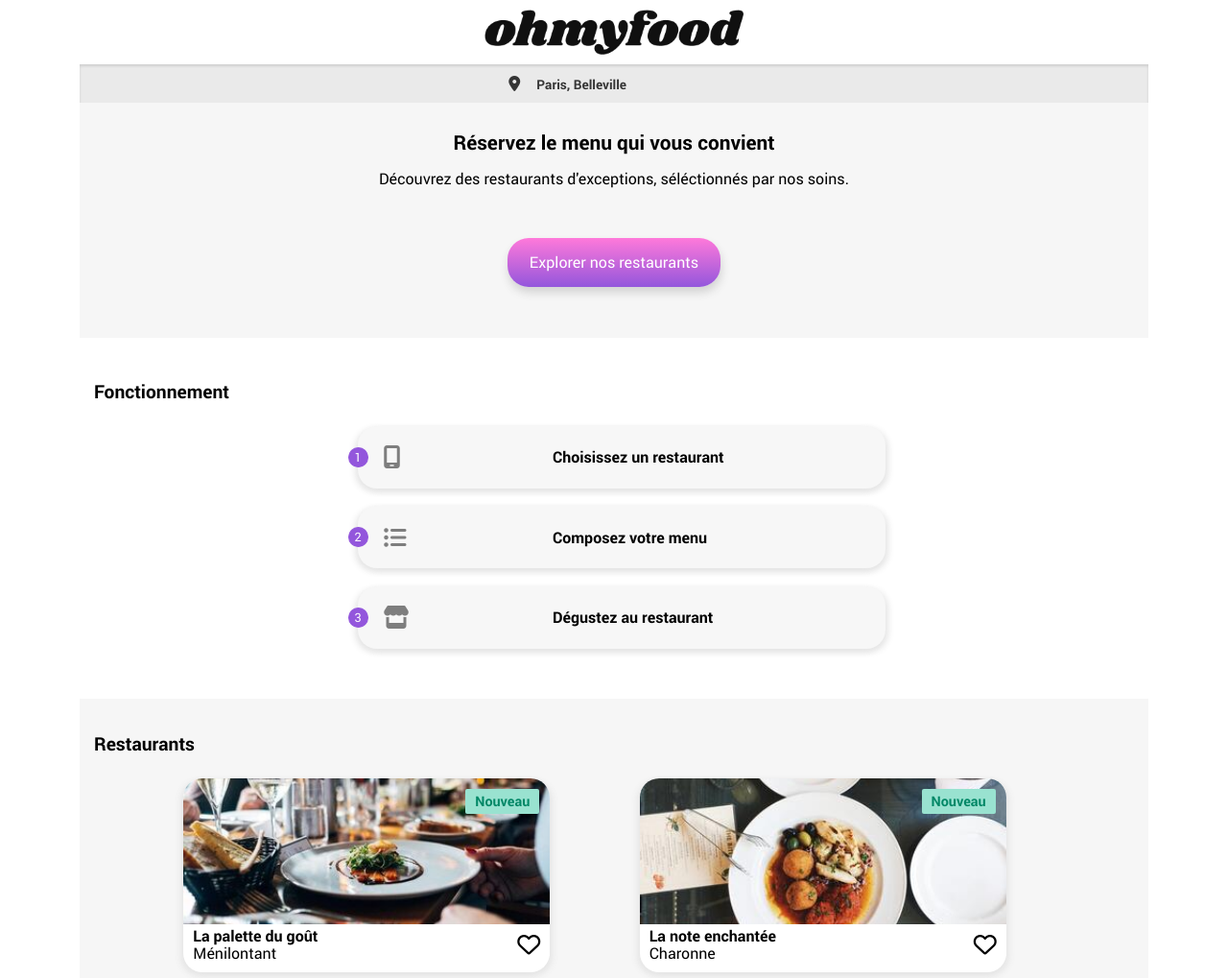
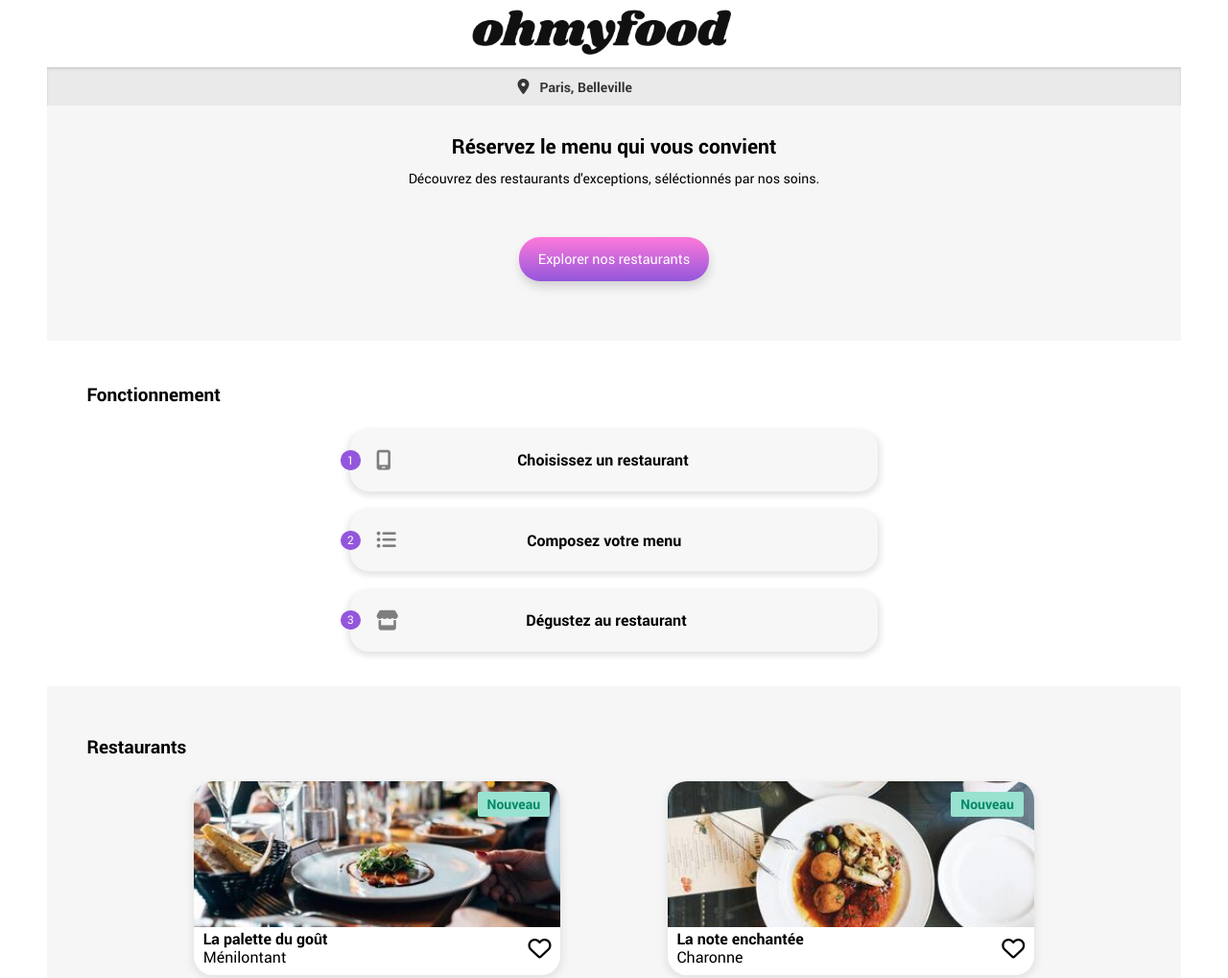
Before and after one commit to ArmanceS/Ohmyfood, a plain HTML site: page index.html in a window 1280 px wide. Shown: the top 1019 px of the page at 96% size. Drawn offline with Linux system fonts and the light colour scheme.

Commit message:
css:optimization and  media queries

```diff
--- a/Css/stylesheet.css
+++ b/Css/stylesheet.css
@@ -8,7 +8,7 @@
         url('Fonts/Shrikland/Shrikhand-Regular.svg') format('svg');
     font-weight: normal;
     font-style: italic;
-    font-display: swap;
+    font-display: swap
 }
 
 @font-face {
@@ -21,7 +21,7 @@
         url('Fonts/Roboto/Roboto-Bold.svg') format('svg');
     font-weight: bold;
     font-style: normal;
-    font-display: swap;
+    font-display: swap
 }
 
 @font-face {
@@ -34,7 +34,7 @@
         url('Fonts/Roboto/Roboto-Regular.svg') format('svg');
     font-weight: normal;
     font-style: normal;
-    font-display: swap;
+    font-display: swap
 }
 
 * {
@@ -42,130 +42,138 @@
     font-size: 16px;
     outline: none;
     list-style: none;
-    font-family: 'Roboto', 'Open Sans', 'Helvetica Neue', sans-serif;
+    font-family: 'Roboto', 'Open Sans', 'Helvetica Neue', sans-serif
+}
+
+html, body {
+    min-height: 100vh;
+    position: relative
+}
+
+body {
+    padding-bottom: 133.38px
 }
 
 h2 {
-    font-size: 1.2rem;
-    margin-bottom: 25px;
+    font-size: 19px;
+    margin-bottom: 25px
+}
+
+h3 {
+    margin: 0
 }
 
 h4 {
     font-family: 'Shrikhand', serif;
-    font-size: 1.1rem;
+    font-size: 18px;
     color: #fff;
-    font-weight: normal;
+    font-weight: normal
 }
 
 a {
     text-decoration: none;
-    color: black;
+    color: black
 }
+/**********************Index**********************/
 
 .header {
-    padding: 10px 0;
-    height: auto;
+    width: 36%;
+    margin: 10px auto
 }
 
 .header-img {
-    width: 50%;
+    width: 100%;
     max-width: 270px;
-    min-width: 140px;
-    height: auto;
-    display: block;
-    margin-left: auto;
-    margin-right: auto;
+    min-width: 140px
 }
-
+/*****Formular*****/
 .search {
     height: 285px;
     background-color: #f6f6f6;
     text-align: center;
-    margin-bottom: 45px;
+    margin-bottom: 45px
 }
 
 .search-input {
     background-color: #eaeaea;
     height: 40px;
     box-shadow: inset 0px 2px 3px #cfcfcf;
-    margin-bottom: 30px;
     display: flex;
     align-items: center;
     justify-content: center;
+    margin-bottom: 30px
 }
 
 .search input {
     border: none;
     font-family: 'Roboto';
     background-color: #eaeaea;
-    width: 45%;
+    width: 37%
 }
 
 .fa-location-dot {
     width: 30px;
-    color: #353535;
-    margin-right: 6px;
+    color: #353535
 }
 
-::placeholder {
+input::placeholder {
     color: #353535;
-    font-size: 0.85rem;
-    font-weight: 600;
+    font-size: 14px;
+    font-weight: bold
 }
 
 .annonce {
-    margin-bottom: 30px;
+    margin-bottom: 30px
 }
 
 .title {
-    font-size: 1.3rem;
+    font-size: 21px;
     width: 70%;
-    margin: 0 auto 13px auto;
+    margin: 0 auto 13px
 }
 
 .description {
-    font-size: 0.9rem;
+    font-size: 14px;
     width: 90%;
-    margin-left: auto;
-    margin-right: auto;
-    text-align: center;
+    margin: 14px auto
 }
 
 .button {
     padding: 1em 1.4em;
     color: #fff;
-    font-size: 0.8rem;
+    font-size: 13px;
     border-radius: 22px;
     background: linear-gradient(#ff79da, #9356dc);
     border: none;
     box-shadow: 1px 6px 10px lightgrey;
     display: table;
-    margin: 0 auto;
+    margin: 0 auto 20px
 }
 
 .button:focus, .button:hover {
     transform: scale(1.1);
     cursor: pointer;
     opacity: 0.9;
-    box-shadow: 1px 6px 10px #7e7e7e;
+    box-shadow: 1px 6px 10px #7e7e7e
 }
 
 .button:active {
-    transform: scale(1.2);
+    transform: scale(1.2)
 }
 
+/*****Operation of the site*****/
 .function {
-    margin-left: 15px;
-    height: 315px;
+    width: 93%;
+    margin: 0 auto;
+    height: 315px
 }
 
 .functioning-content {
     padding: 0;
-    width: 95%;
     height: 250px;
     display: flex;
     flex-wrap: wrap;
-    counter-reset: fonctioning;
+    counter-reset: fonctioning /*for the numbers of the list*/
 }
 
 .functioning {
@@ -177,7 +185,7 @@ a {
     background-color: #f7f7f7;
     border-radius: 20px;
     box-shadow: 3px 3px 7px #e6e6e6, -3px 3px 7px #e6e6e6;
-    position: relative;
+    position: relative
 }
 
 .functioning:focus, .functioning:hover {
@@ -185,9 +193,8 @@ a {
 }
 
 .functioning .fa-solid {
-    width: 55px;
     padding-left: 27px;
-    color: #7e7e7e;
+    color: #7e7e7e
 }
 
 .functioning:focus .fa-solid, .functioning:hover .fa-solid {
@@ -195,8 +202,8 @@ a {
 }
 
 .functioning p {
-    width: 80%;
     font-weight: bold;
+    flex-grow: 0.75
 }
 
 .functioning::before {
@@ -206,28 +213,29 @@ a {
     background-color: #9356dc;
     border-radius: 50%;
     color: #fff;
-    font-family: 'Roboto';
-    font-size: 0.8rem;
+    font-size: 12px;
     position: absolute;
     left: -10px;
-    padding: 2.2px 5.95px;
+    padding: 2.2px 5.95px
 }
 
+/*****Restaurants*****/
 .center {
-    padding-left: 15px;
-    padding-bottom: 40px;
-    background-color: #f6f6f6;
+    padding: 36px 0 40px 0;
+    background-color: #f6f6f6
 }
 
-.center h2 {
-    padding-top: 36px;
+#Restaurants {
+    width: 93%;
+    margin: 16px auto 25px
 }
 
 .galerie-content {
-    width: 95%;
+    width: 93%;
+    margin: 0 auto;
     height: 880px;
     display: flex;
-    flex-wrap: wrap;
+    flex-wrap: wrap
 }
 
 .galerie {
@@ -236,19 +244,18 @@ a {
     background-color: #fff;
     box-shadow: 3px 3px 7px #e6e6e6, -3px 3px 7px #e6e6e6;
     border-radius: 20px;
-    position: relative;
+    position: relative
 }
 
 .galerie-img {
     width: 100%;
     height: 75%;
     border-radius: 20px 20px 0 0;
-    object-fit: cover;
-    /*aspect-ratio: 11/6;*/
+    object-fit: cover
 }
 
 .annotation {
-    font-size: 0.9rem;
+    font-size: 14px;
     font-weight: bold;
     padding: 5px 10px;
     border-radius: 2px;
@@ -257,86 +264,86 @@ a {
     margin: 0;
     position: absolute;
     right: 11px;
-    top: 11px;
+    top: 11px
 }
 
 .flex {
+    width: 95%;
+    margin: 0 auto;
     display: flex;
     justify-content: space-between;
     align-items: center;
-    position: relative;
-}
-
-h3 {
-    margin: 0;
-    padding-left: 10px;
+    position: relative
 }
 
 .galerie-text p {
-    margin: 0;
-    padding-left: 10px;
+    margin: 0
 }
 
 .flex .fa-heart {
-    font-size: 1.5rem;
-    padding-right: 10px;
+    font-size: 24px
 }
 
 .flex .fa-regular {
     position: absolute;
     right: 0;
-    background-color: #fff;
+    background-color: #fff
 }
+
 .flex .fa-solid {
     background: linear-gradient(#9356dc, #ff79da );
     background-clip: text;
     -webkit-background-clip: text;
-    color: transparent;
+    color: transparent
 }
 
 .fa-regular:hover {
     color: transparent;
     background-color: transparent;
     transition: ease-in-out 2s;
-    cursor: pointer;
+    cursor: pointer
 }
 
+/*****Footer*****/
 .footer {
+    width: 100%;
     background-color: #353535;
     color: #fff;
     padding: 1px 0 1px 25px;
+    position: absolute;
+    bottom: 0
 }
 
 .footer-flex {
-    margin-bottom: 0;
     padding-left: 0;
     display: flex;
-    flex-wrap: wrap;
+    flex-wrap: wrap
 }
 
 .footer-flex li {
     width: 80%;
+    margin-bottom: 5px
 }
 
 .footer-flex a {
-    color: #fff;
+    color: #fff
+}
+
+.footer-flex a:hover {
+    cursor: pointer
 }
 
 .footer-bold {
     display: flex;
-    align-items: baseline;
+    align-items: baseline
 }
 
 .footer-bold .fa-solid {
-    width: 40px;
+    width: 40px
 }
 
-.footer-flex li p {
-    margin: 0;
-    margin-bottom: 10px;
-}
+/**********************Spinner when openning the page**********************/
 
-/*-----------Spinner-----------*/
 .spin-base {
     position: fixed;
     width: 100%;
@@ -345,7 +352,7 @@ h3 {
     z-index: 1;
     text-align: center;
     background-color: #eaeaea;
-    animation: spin-base 3s step-end 1 forwards;
+    animation: spin-base 3s step-end 1 forwards
 }
 
 .spin {
@@ -358,7 +365,7 @@ h3 {
     border: 15px solid transparent;
     border-top: 15px solid #9356dc;
     border-bottom: 15px solid #9356dc;
-    animation: spin 2s linear infinite;
+    animation: spin 2s linear infinite
 }
 
 .spin::after {
@@ -373,61 +380,57 @@ h3 {
     left: 15px;
     bottom: 15px;
     right: 15px;
-    animation: spin 3s linear infinite reverse;
+    animation: spin 3s linear infinite reverse
 }
 
 @keyframes spin {
     0% {
         opacity: 1;
-        transform: rotate(0deg);
+        transform: rotate(0deg)
     }
     50% {
-        opacity: 0;
+        opacity: 0
     }
     100% {
         opacity: 1;
-        transform: rotate(360deg);
+        transform: rotate(360deg)
     }
 }
 
 @keyframes spin-base {
     80% {
-        opacity: 0.5;
+        opacity: 0.5
     }
 
     100% {
         opacity: 0;
-        z-index: -1;
+        z-index: -1
     }
 }
 
-/*------------Menu-------------*/
-.body {
-    position: relative;
-}
+/**********************Restaurant's page**********************/
 
 .back {
     font-size: 1.3rem;
     color: #353535;
     position: absolute;
-    top: 15px;
-    left: 20px;
+    top: 4px;
+    left: 20px
 }
 .img-font {
     position: absolute;
     z-index: -1;
     width: 100%;
     height: 238px;
-    object-fit: cover;
+    object-fit: cover
 }
 
 .center-m {
-    width: 100%;
     padding-left: 15px;
     padding-bottom: 40px;
     background-color: #f6f6f6;
     border-radius: 31px 31px 0 0;
-    margin-top: 201px;
+    margin-top: 201px
 }
 
 .flex-m {
@@ -435,79 +438,79 @@ h3 {
     align-items: center;
     justify-content: space-between;
     width: 92%;
-    position: relative;
+    position: relative
 }
 
 .title-m {
     font-family: 'Shrikhand', serif;
     font-weight: normal;
     font-size: 1.35rem;
-    margin-left: 5px;
+    margin-left: 5px
 }
 
 .flex-m .fa-regular {
     position: absolute;
     right: 0;
-    background-color: #f6f6f6;
+    background-color: #f6f6f6
 }
 
 .flex-m .fa-solid {
     background: linear-gradient(#9356dc, #ff79da );
     background-clip: text;
     -webkit-background-clip: text;
-    color: transparent;
+    color: transparent
 }
 
 .fa-regular:hover {
-    background-color: transparent;
+    background-color: transparent
 }
 
 .flex-m .like {
-    font-size: 1.5rem;
+    font-size: 1.5rem
 }
 
 ul {
-    padding-left: 0;
+    padding-left: 0
 }
 
 .container {
     height: 1120px;
     display: flex;
     flex-direction: column;
-    justify-content: space-between;
+    justify-content: space-between
 }
 
 .container h2 {
     font-weight: 400;
     border-bottom: 3px solid #99E2D0;
     width: 35px;
-    overflow: visible;
+    overflow: visible
 }
 
 .starter>ul, .main-course>ul, .dessert>ul, .starter-2>ul {
     height: 80%;
     display: flex;
-    flex-wrap: wrap;
+    flex-wrap: wrap
 }
 
 .starter-2>ul {
-    height: 84.7%;
+    height: 84.7%
 }
 
 .starter, .main-course, .dessert {
-    height: 32%;
+    height: 32%
 }
 
 .main-course-2, .dessert-2 {
-    height: 29%;
+    height: 29%
 }
 
 .starter-2 {
-    height: 39%;
+    height: 39%
 }
 
 .starter-2 .contain {
-    height: 21.565%;
+    height: 21.565%
 }
 
 .contain {
@@ -521,23 +524,23 @@ ul {
     height: 28%;
     box-shadow: 3px 3px 7px #e6e6e6, -3px 3px 7px #e6e6e6;
     position: relative;
-    overflow: hidden;
+    overflow: hidden
 }
 
 .contain h3 {
     width: 100%;
-    padding-left: 0;
+    padding-left: 0
 }
 
 .flex-price {
     width: 93%;
     display: flex;
     align-items: center;
-    justify-content: space-between;
+    justify-content: space-between
 }
 
 .price {
-    font-weight: bold;
+    font-weight: bold
 }
 
 .note {
@@ -545,7 +548,7 @@ ul {
     -webkit-box-orient: vertical;
     text-overflow: ellipsis;
     overflow: hidden;
-    -webkit-line-clamp: 1;
+    -webkit-line-clamp: 1
 }
 
 .valid-font{
@@ -555,7 +558,7 @@ ul {
     top: 0;
     right: -170px;
     height: 100%;
-    width: 78px;
+    width: 60px
 }
 
 .valid {
@@ -564,202 +567,200 @@ ul {
     font-size: 1.3rem;
     position: absolute;
     top: 30px;
-    right: 0;
+    right: 0
 }
 
 .contain:hover {
-    cursor: pointer;
+    cursor: pointer
 }
 
 .contain:hover .valid {
-    right: 29px;
+    right: 20px;
     transform: rotate(360deg);
-    transition: transform 2s 0.3s;
+    transition: transform 2s 0.3s
 }
 
 .contain:hover .valid-font {
     right: 0;
-    transition: right 2s;
+    transition: right 2s
 }
 
 .contain:hover .flex-price {
-    width: 75%;
-    transition: 1.4s 0.6s;
+    width: 65%;
+    transition: 1.4s 0.6s
 }
 
 .starter, .starter-2, .main-course, .main-course-2, .dessert, .dessert-2 {
     animation-duration: 2s;
     animation-name: animation-font;
-    animation-fill-mode: both;
+    animation-fill-mode: both
 }
 
 .main-course, .main-course-2 {
-    animation-delay: 0.5s;
+    animation-delay: 0.5s
 }
 
 .dessert, .dessert-2 {
-    animation-delay: 0.9s;
+    animation-delay: 0.9s
 }
 
 @keyframes animation-font {
     from {
         opacity: 0;
-        transform: translateY(30px);
+        transform: translateY(30px)
     }
 
     to {
         opacity: 1;
-        transform: translateY(0);
+        transform: translateY(0)
     }
 }
 
 .time1, .time2, .time3, .time4, .time5, .time6, .time7, .time8, .time9, .time10 {
     animation-duration: 2s;
     animation-name: animation-menu;
-    animation-fill-mode: both;
+    animation-fill-mode: both
 }
 
 .time1 {
-    animation-delay: 0.1s;
+    animation-delay: 0.1s
 }
 
 .time2 {
-    animation-delay: 0.3s;
+    animation-delay: 0.3s
 }
 
 .time3 {
-    animation-delay: 0.5s;
+    animation-delay: 0.5s
 }
 
 .time4 {
-    animation-delay: 0.7s;
+    animation-delay: 0.7s
 }
 
 .time5 {
-    animation-delay: 0.9s;
+    animation-delay: 0.9s
 }
 
 .time6 {
-    animation-delay: 1.1s;
+    animation-delay: 1.1s
 }
 
 .time7 {
-    animation-delay: 1.3s;
+    animation-delay: 1.3s
 }
 
 .time8 {
-    animation-delay: 1.5s;
+    animation-delay: 1.5s
 }
 
 .time9 {
-    animation-delay: 1.7s;
+    animation-delay: 1.7s
 }
 
 .time10 {
-    animation-delay: 1.9s;
+    animation-delay: 1.9s
 }
 
 @keyframes animation-menu {
     from {
         opacity: 0;
-        transform: translateY(30px);
+        transform: translateY(30px)
     }
 
     to {
         opacity: 1;
-        transform: translateY(0);
+        transform: translateY(0)
     }
 }
 
-/* MEDIA QUERRIES*/
+/**********************Media Queries Mobile First**********************/
 
-@media screen and (max-width: 359px) {
-
+@media screen and (min-width: 375px) {
     .contain:hover .flex-price {
-        width: 65%;
+        width: 75%
     }
 
     .valid-font{
-        width: 50px;
+        width: 78px
     }
 
     .contain:hover .valid {
-        right: 15px;
+        right: 30px
     }
 }
 
-@media screen and (min-width: 360px){
-    .fa-location-dot {
-        margin-left: 42px;
+
+@media screen and (min-width: 426px) {
+    /*index*/
+    .search input {
+        width: 20%;
+    }
+
+    .functioning-content {
+        justify-content: center
+    }
+
+    .functioning {
+        width: 85%
+    }
+
+    .functioning p {
+        flex-grow: 0.6
+    }
+
+    .galerie-content {
+        justify-content: center
+    }
+
+    .galerie {
+        width: 85%
+    }
+
+    /*Restaurant's page*/
+
+    .container {
+        align-items: center
+    }
+
+    .starter, .main-course, .dessert, .starter-2 {
+        width: 75%
+    }
+
+    .button {
+        font-size: 0.9rem
     }
 }
 
-@media screen and (min-width: 500px){
+@media screen and (min-width: 922px) {
+    .header {
+        width: 25%
+    }
 
-    .fa-location-dot {
-        margin-left: 108px;
+    .search input {
+        width: 16%
+    }
+
+    .annonce {
+        margin-bottom: 53px
     }
 
     .functioning-content {
-        justify-content: center;
-    }
-
-    .functioning {
-        width: 85%;
-    }
-
-    .galerie-content {
-        justify-content: center;
-    }
-
-    .galerie {
-        max-width: 500px;
-    }
-
-/* MENU */
-    .container {
-        align-items: center;
-    }
-
-    .starter, .main-course, .dessert, .starter-2 {
-        width: 75%;
-    }
-
-    .button {
-        font-size: 0.9rem;
-    }
-}
-
-@media screen and (min-width: 768px) {
-
-    .annonce {
-        margin-bottom: 53px;
-    }
-
-    .fa-location-dot {
-        margin-left: 232px;
-    }
-
-    .functioning-content {
-        width: 100%;
+        width: 100%
     }
 
     .functioning {
         width: 70%;
-        max-width: 550px;
+        max-width: 550px
     }
 
     .functioning .fa-solid {
-        font-size: 1.3rem;
-    }
-
-    .functioning p {
-        width: 75%;
+        font-size: 1.3rem
     }
 
     .galerie-content {
         height: 480px;
-        justify-content: space-evenly;
+        justify-content: space-evenly
     }
 
     .galerie {
@@ -770,76 +771,32 @@ ul {
     }
 
     .footer-flex {
-        justify-content: space-between;
+        justify-content: space-between
     }
 
     .footer-flex li {
-        width: 45%;
+        width: 45%
     }
 
     .footer-flex .footer-rg {
         width: 40%;
-        margin-left: 40px;
+        margin-left: 40px
+    }
+
+    /*Restaurant's page*/
+    .contain {
+        max-width: none
+    }
+
+    .contain:hover .flex-price {
+        width: 85%
     }
 }
 
-@media screen and (min-width: 769px) {
-
-    .contain {
-        max-width: none;
-    }
-
-    .contain:hover .flex-price {
-        width: 80%;
+@media (min-width:1182px) {
+    body {
+        width: 1182px;
+        margin-left: auto;
+        margin-right: auto
     }
 }
-
-@media screen and (min-width: 902px) {
-
-    .contain:hover .flex-price {
-        width: 85%;
-    }
-}
-
-@media (min-width: 992px) {
-
-    .fa-location-dot {
-        margin-left: 300px;
-    }
-
-    .description {
-        font-size: 1rem;
-    }
-
-    .button {
-        font-size: 1rem;
-    }
-
-    .functioning p {
-        width: 63%;
-    }
-
-    .functioning .fa-solid{
-        font-size: 1.5rem;
-    }
-
-    .galerie-content {
-        justify-content: space-evenly;
-    }
-
-    .footer-flex {
-        flex-wrap: nowrap;
-    }
-
-    .footer-flex .footer-rg {
-        margin-left: 0px;
-    }
-}
-
-@media (min-width:1115px) {
-    body {
-        width: 1114px;
-        margin-left: auto;
-        margin-right: auto;
-    }
-}
```
Also changed, not shown: index.html (+6 -0 lines).
